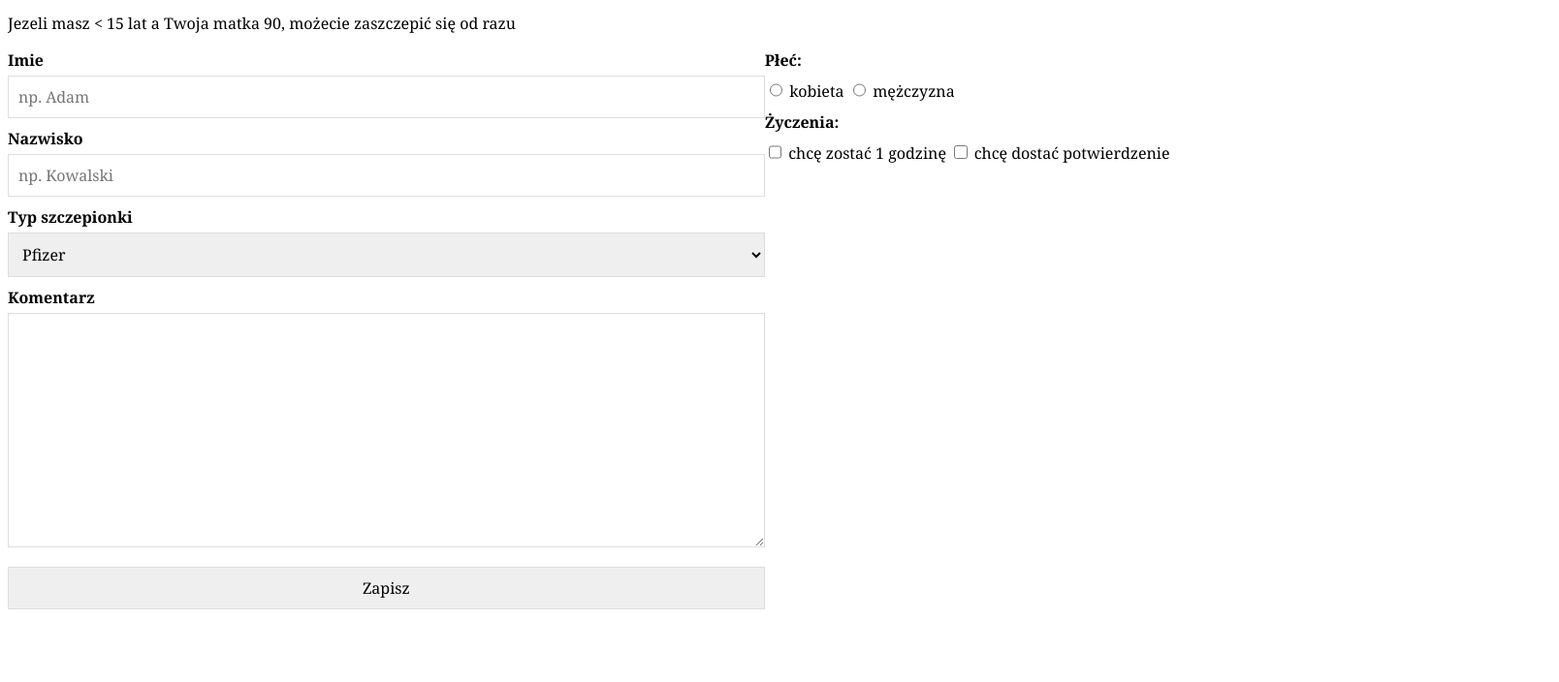
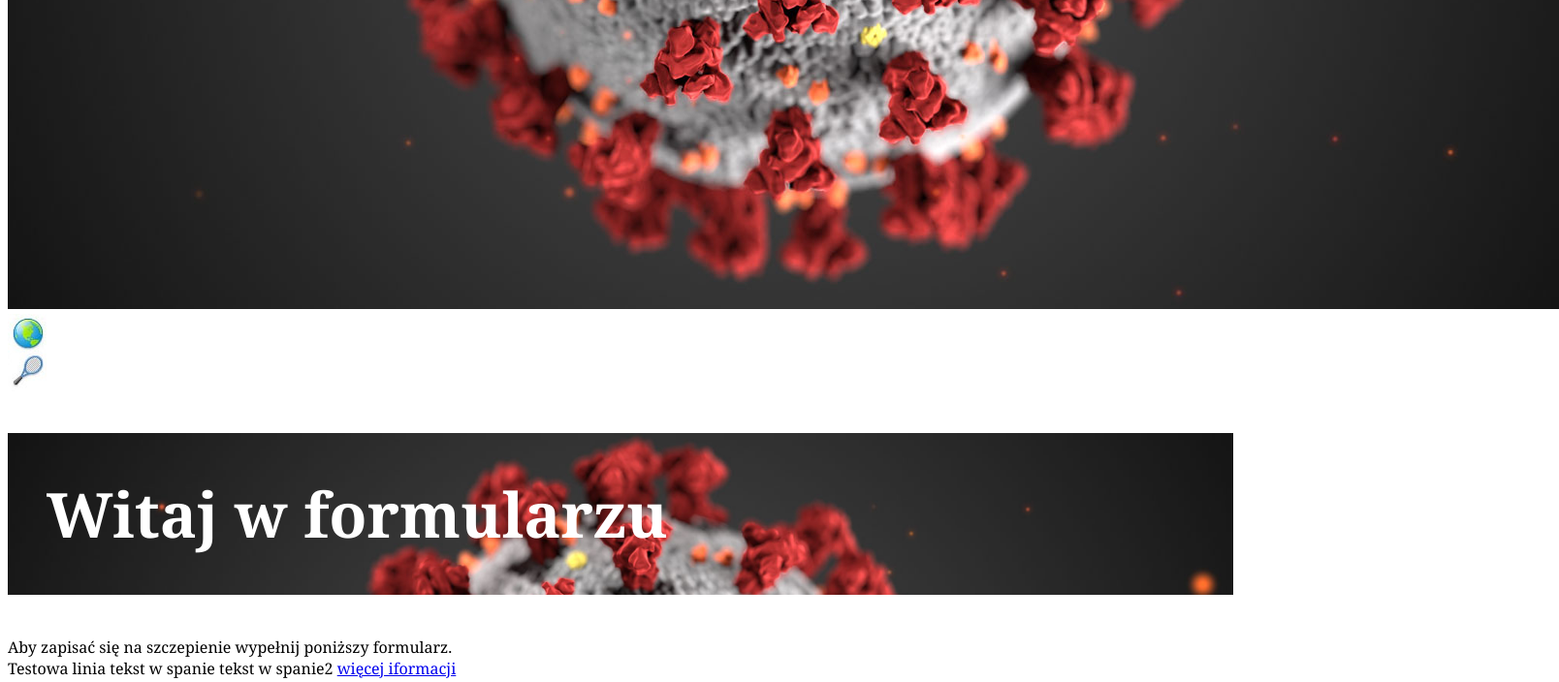
Before and after one commit to hubertmuller/krk27, a plain HTML site: page exercise1/index2.html in a window 1280 px wide. Shown: the part 589-1293 px from the top of the page at 97% size, 1608 px wide, since content can reach past the window. Before the commit the page ends 1236 px from the top, so only its background shows below. Drawn offline with Linux system fonts and the light colour scheme.

Commit message:
stylowanie zakonczone - ionki

```diff
--- a/exercise1/index2.html
+++ b/exercise1/index2.html
@@ -51,6 +51,10 @@
 
             h1 {
                 font-size: 4rem;
+                background-image: url(covid.jpg);
+                background-size: 100%;
+                color: #fff;
+                padding: 40px;
             }
 
             legend {
@@ -87,11 +91,24 @@
                 }
             }
 
+            div.ikonka {
+                width:40px;
+                height:40px;
+                background: url(sprite.jpg) 0 0;
+            }
 
+            div.ikonka2 {
+                width:40px;
+                height:40px;
+                background: url(sprite.jpg) 50px 40px;
+            }
 
         </style>
     </head>
     <body>
+        <img src="covid.jpg">
+        <div class="ikonka"></div>
+        <div class="ikonka2"></div>
         <!--to jest tytuł głowny formularza-->
         <h1 class="tekst-powitalny wazne" id="witaj">Witaj w formularzu</h1>
 
@@ -142,13 +159,7 @@
             Jezeli masz &lt; 15 lat a Twoja matka 90, możecie zaszczepić się od razu
         </p>
 
-
-
-
-
         <form action="index.html" method="post">
-    <div style="display: flex; flex-direction: row">
-        <div style="flex-grow:2;">
             <div>
                 <label for="imieid">Imie</label>
                 <input type="text" size="30" value="" placeholder="np. Adam" name="imie" id="imieid" maxlength="40" accesskey="i" tabindex="1">
@@ -157,25 +168,6 @@
                 <label for="nazwiskoid">Nazwisko</label>
                 <input type="text" size="50" value="" placeholder="np. Kowalski" name="nazwisko" id="nazwiskoid" maxlength="50" accesskey="n" tabindex="2">
             </div>
-
-            <div>
-                <label for="typid">Typ szczepionki</label>
-                <select id="typid" name="typ">
-                    <option value="1">Pfizer</option>
-                    <option value="2">Novavax</option>
-                </select>
-            </div>
-            <div>
-                <label for="komentarzid">Komentarz</label><br>
-                <textarea rows="10" cols="40" id="komentarzid" name="komentarze"></textarea>
-            </div>
-            <div>
-                <input type="submit" value="Zapisz">
-
-            </div>
-
-        </div>
-        <div style="flex-grow:1;">
             <div>
                 <fieldset>
                     <legend>Płeć:</legend>
@@ -194,10 +186,25 @@
                     <label for="potwierdzid">chcę dostać potwierdzenie</label>
                 </fieldset>
             </div>
+            <div>
+                <label for="typid">Typ szczepionki</label>
+                <select id="typid" name="typ">
+                    <option value="1">Pfizer</option>
+                    <option value="2">Novavax</option>
+                </select>
+            </div>
+            <div>
+                <label for="komentarzid">Komentarz</label><br>
+                <textarea rows="10" cols="40" id="komentarzid" name="komentarze"></textarea>
+            </div>
+            <div>
+                <input type="submit" value="Zapisz">
 
-        </div>
-    </div>
+            </div>
+
         </form>
+
+
 
     </body>
 </html>
```
Also changed, not shown: exercise1/covid.jpg (added), exercise1/sprite.jpg (added).
